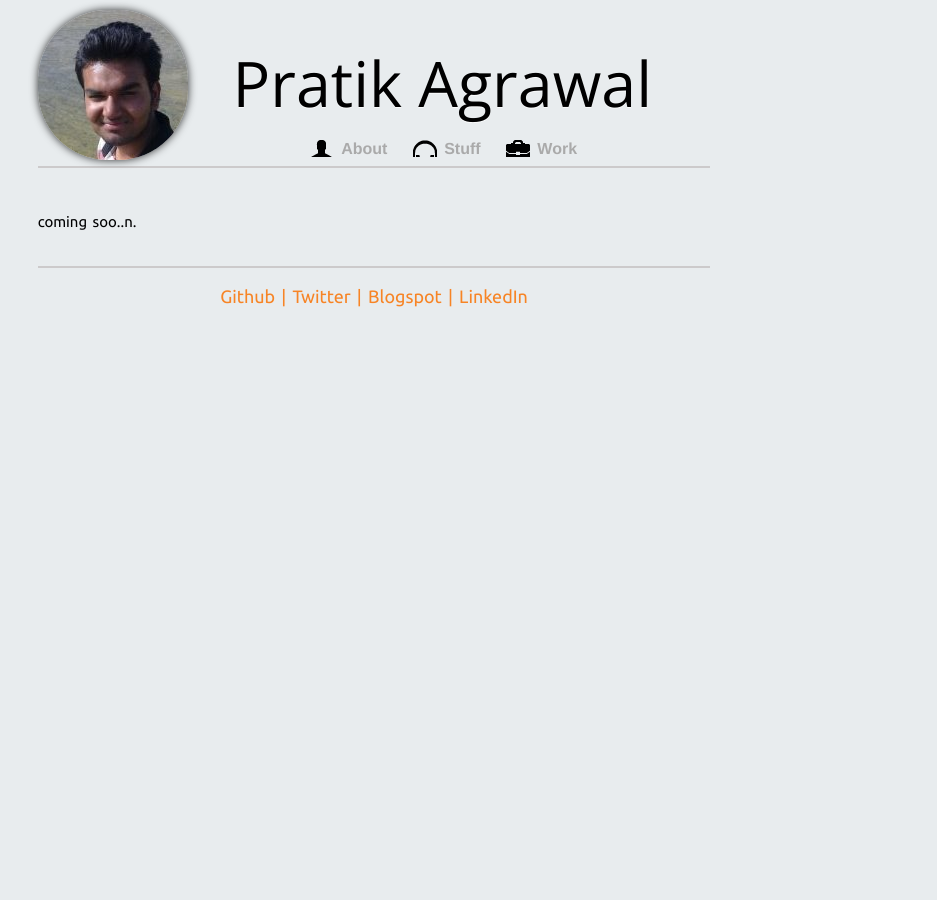
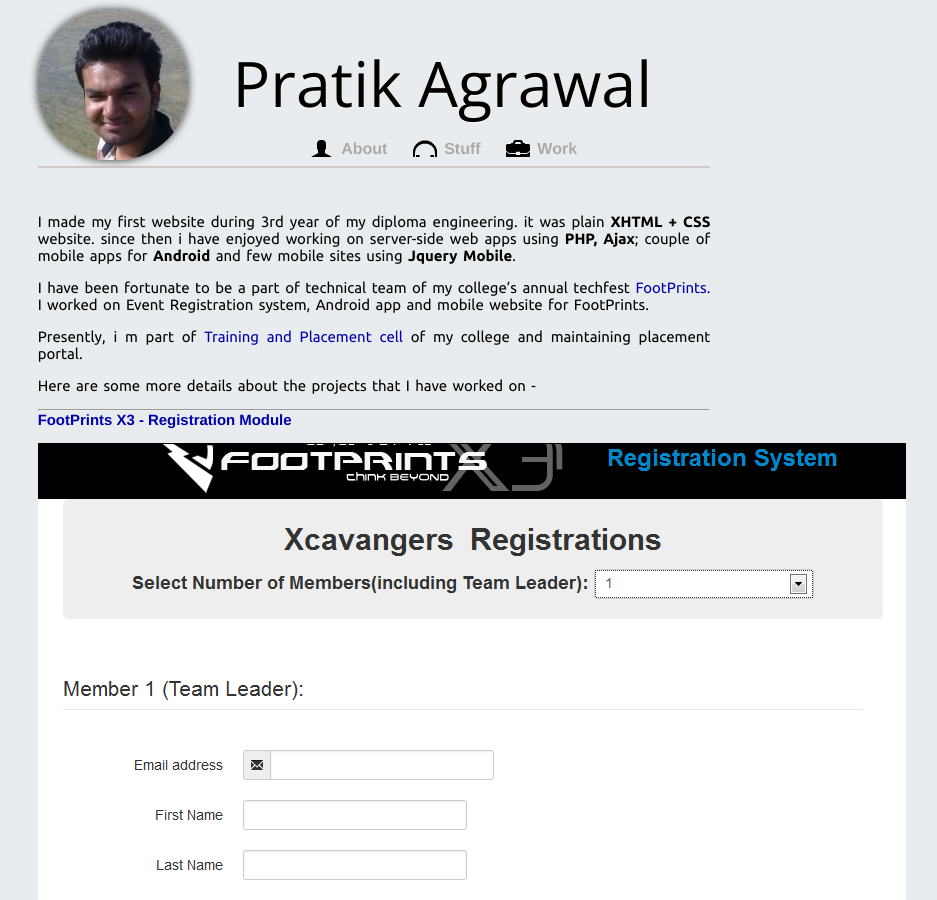
Before and after one commit to pratik98/pratik98.github.com, a Jekyll site: the page built from work.md, in a window 1280 px wide and 900 px high. Shown: the whole window, without its empty margins (266-1203 px from the left). Built offline with Jekyll 4.4.1, drawn with Linux system fonts in a browser that asks for light colours; some web fonts are replaced; some of the changed text lies outside the part shown.

Commit message:
add content to work file

```diff
--- a/work.md
+++ b/work.md
@@ -1,6 +1,79 @@
 ---
 layout: default
-title:  "Work"
+title: "Work - Pratik Agrawal"
 ---
 
-coming soo..n.
+I made my first website during 3rd year of my diploma engineering. it was plain **XHTML + CSS** website. since then i have enjoyed working on server-side web apps using **PHP, Ajax**; couple of mobile apps for **Android** and few mobile sites using **Jquery Mobile**.
+
+I have been fortunate to be a part of technical team of my college's annual techfest [FootPrints.](http://www.msu-footprints.org) I worked on Event Registration system, Android app and mobile website for FootPrints.
+
+Presently, i m part of [ Training and Placement cell](http://ftemsu-placements.org/) of my college and maintaining placement portal.
+
+Here are some more details about the projects that I have worked on -
+
+<hr>
+
+# [FootPrints X3 - Registration Module](http://www.msu-footprints.org) #
+
+![FootPrints X3](images/work/form.png)
+# Technologies used#
+PHP, Wordpress, Ajax, MySQL, Twitter Bootstrap
+
+<hr>
+
+# FootPrints Registration System  #
+![FootPrints X3](images/work/login_logout.png)
+![FootPrints X3](images/work/FRS.png)
+# Technologies used#
+PHP (OOP), Ajax, MySQL DB, Twitter Bootstrap
+
+<hr>
+# [FootPrints X3 :: Mobile Website](http://m.msu-footprints.org)  #
+![FootPrints X3](images/work/fpx3-mobile.png)
+
+# Technologies used#
+PHP, JQuery Mobile
+
+<hr>
+# FootPrints X3 :: Android App - [Download](http://www.msu-footprints.org/2013/FootPrints.apk)  #
+![FootPrints X3 Android App](images/work/app.jpg)
+
+# Technologies used#
+Android sdk, XML, Sqlite
+
+<hr>
+# Abhaas #
+Abhaas is a faculty feedback management desktop application which can be used to assess the feedback received from students about faculties.
+
+![abhaas v1](images/work/abhaas.png)
+# Technologies used#
+java, swing, oracle DB
+
+<hr>
+# News on Go :: Android app #
+
+
+![News on Go](images/work/1.png)![News on Go](images/work/3.png)
+
+
+# Technologies used#
+Android sdk, XML, Sqlite
+
+<hr>
+# waytoconnect :: Open Discussion Forum #
+
+
+![waytoconnect](images/work/home.png)
+![waytoconnect](images/work/cats.png)
+
+# Technologies used#
+PHP, MySQL
+
+<hr>
+# Blog.IT :: E-diary #
+
+
+![Blog.IT](images/work/myofflineblog.png)
+
+# Technologies used#
+PHP, MySQL
```
Also changed, not shown: images/work/1.png (added), images/work/2.png (added), images/work/3.png (added), images/work/FRS.png (added), images/work/abhaas.png (added), images/work/app.jpg (added), images/work/cats.png (added), images/work/form.png (added), images/work/fpx3-mobile.png (added), images/work/home.png (added), images/work/login_logout.png (added), images/work/myofflineblog.png (added).
